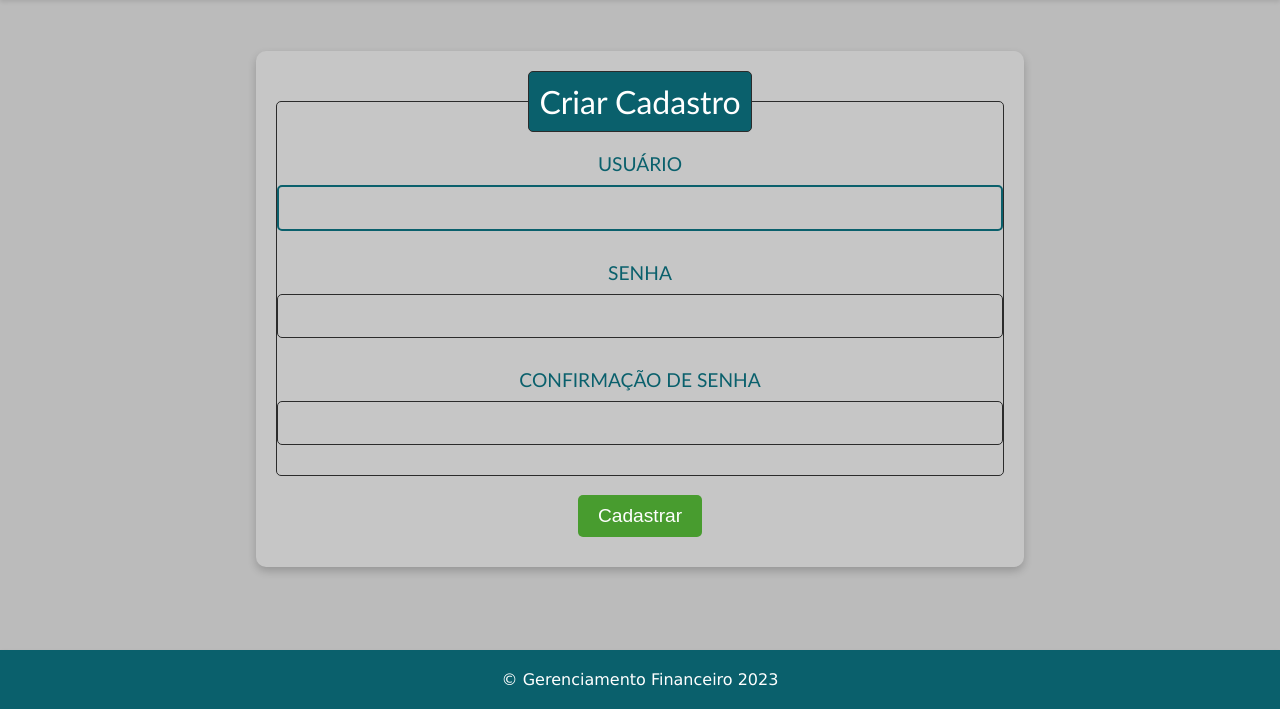
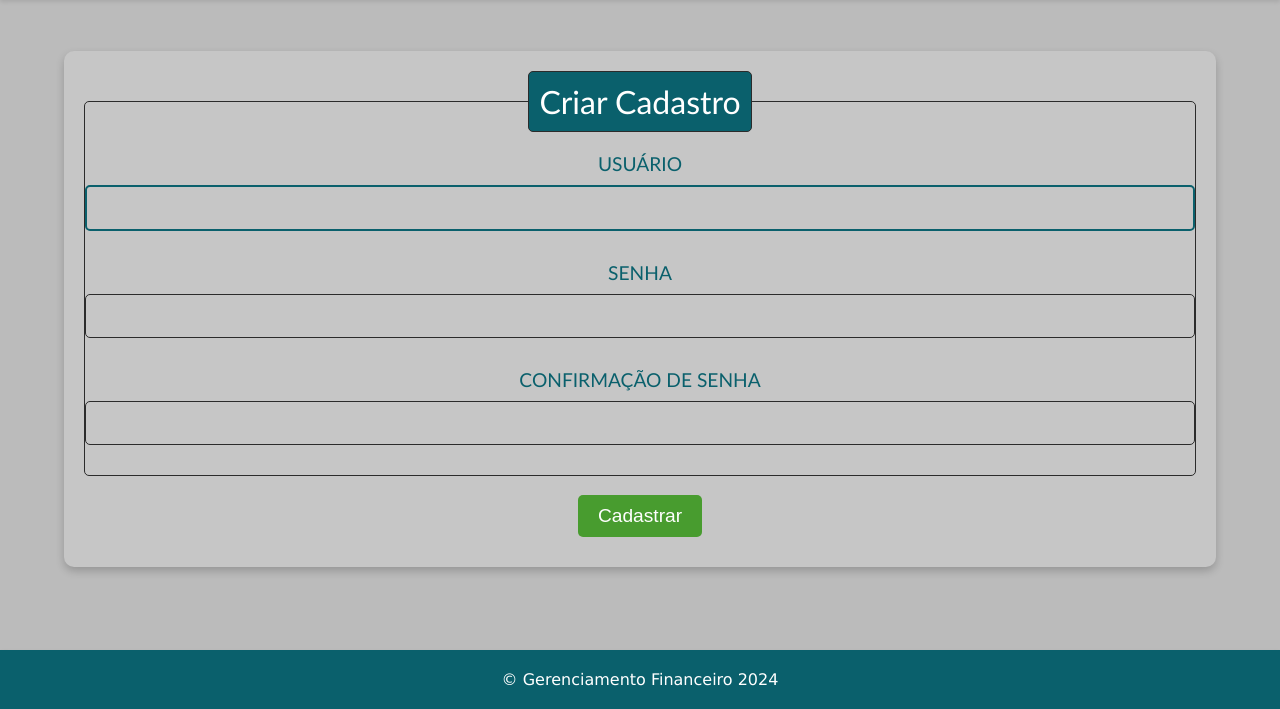
Before and after one commit to MoisesAvilar/gerenciamento_financeiro, a Django app: page /signup/ in a window 1280 px wide. Shown: the part 91-800 px from the top of the page. Run offline with Django 4.2, Linux system fonts and the light colour scheme.

Commit message:
ajustes no mobile first

```diff
--- a/core/templates/base.html
+++ b/core/templates/base.html
@@ -45,7 +45,7 @@
         {% endblock %}
     </main>
     <footer>
-        &copy; Gerenciamento Financeiro 2023
+        &copy; Gerenciamento Financeiro 2024
     </footer>
 </body>
 </html>
--- a/static/css/authentication_form.css
+++ b/static/css/authentication_form.css
@@ -24,7 +24,8 @@
     left: 50%;
     transform: translate(-50%, -50%);
     padding: 20px;
-    max-width: 800px;
+    width: 100vw;
+    max-width: 90vw;
     border-radius: 10px;
     background-color: var(--cor-terciaria);
     box-shadow: 0 4px 8px rgba(0, 0, 0, 0.2);
@@ -110,6 +111,6 @@ button:hover {
 
 @media screen and (min-width: 992px) {
     .form {
-        width: 60%;
+        width: 100%;
     }
 }
--- a/static/css/creating_list_style.css
+++ b/static/css/creating_list_style.css
@@ -24,7 +24,7 @@
     left: 50%;
     transform: translate(-50%, -50%);
     padding: 20px;
-    max-width: 800px;
+    width: 90%;
     border-radius: 10px;
     background-color: var(--cor-terciaria);
     box-shadow: 0 4px 8px rgba(0, 0, 0, 0.2);
```
Also changed, not shown: core/settings.py (+4 -7 lines).
